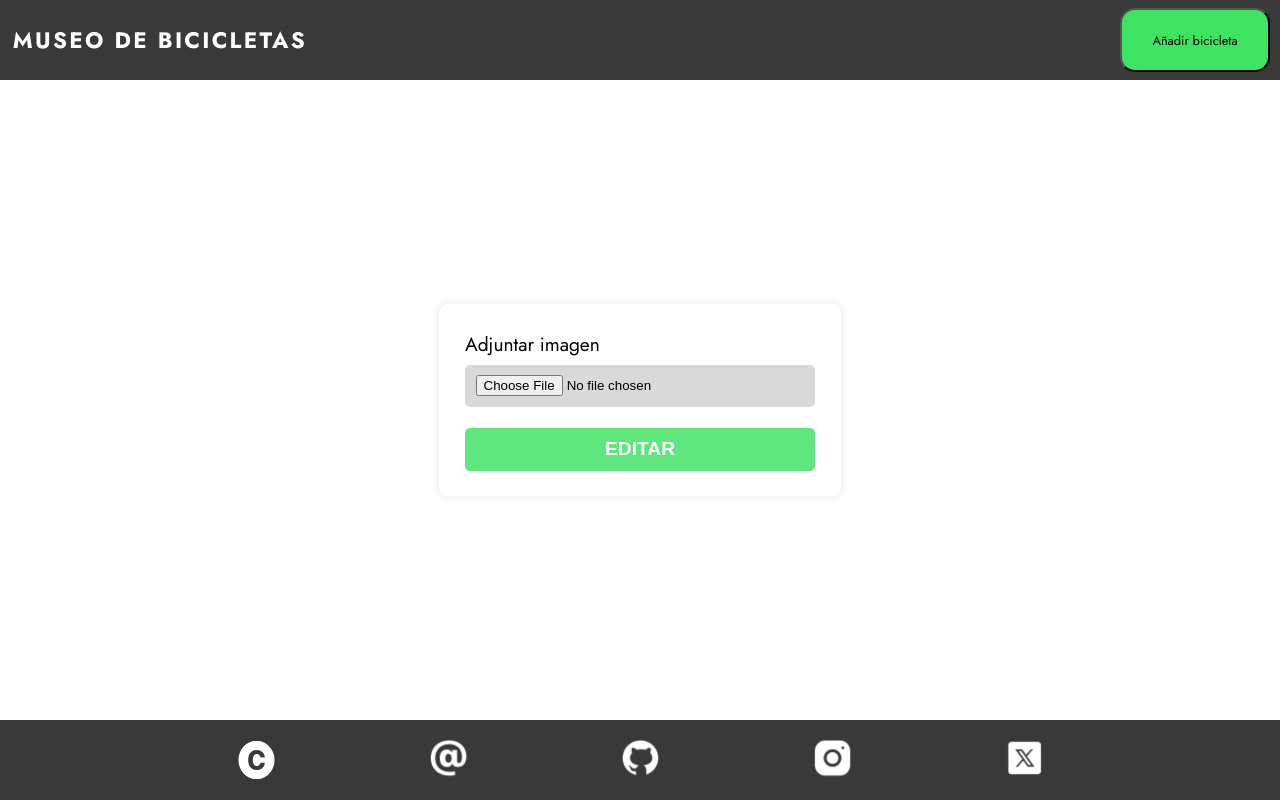
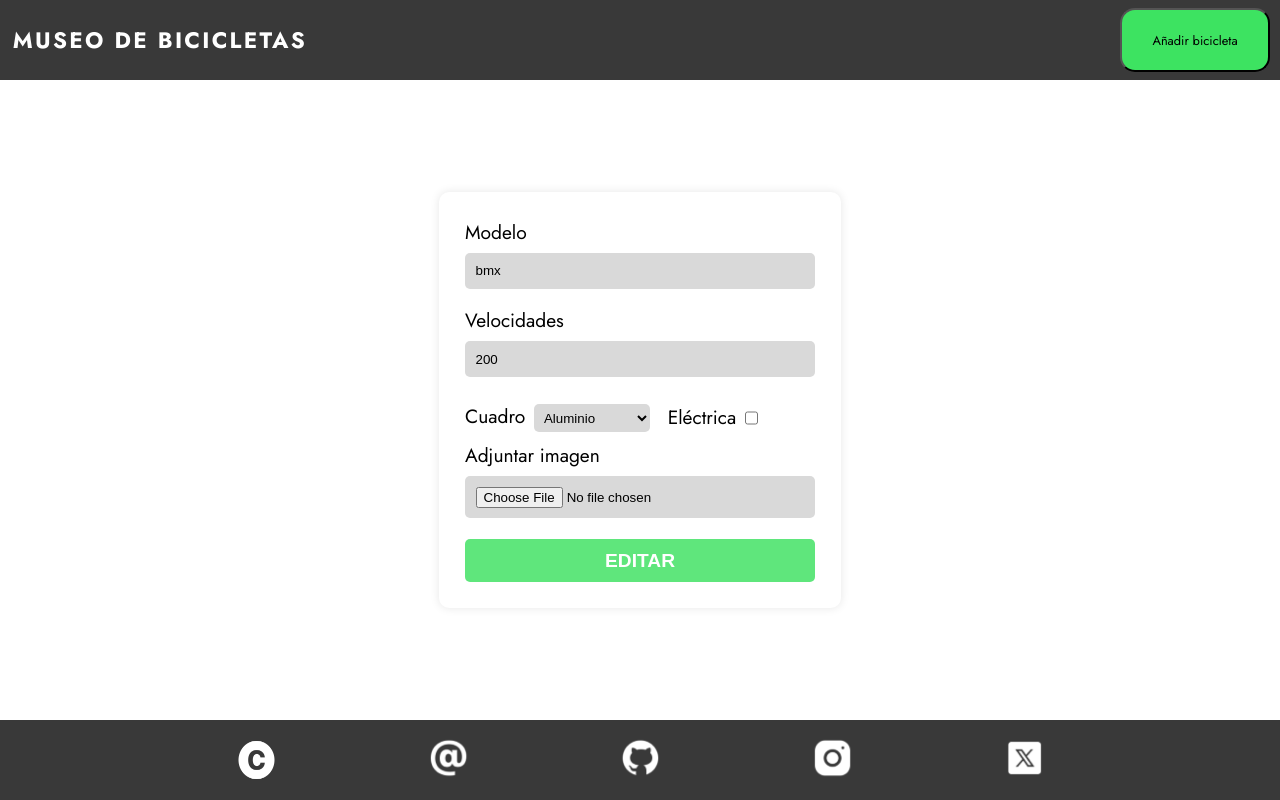
Before and after one commit to SarayAnta/proyecto05-museo, a React (Vite) app: page /Edit/1 in a window 1280 px wide. Built offline with nearby package versions, Linux system fonts and the light colour scheme; data requests are answered from the project's data file.

Commit message:
cloudinary working

```diff
--- a/server/db.json
+++ b/server/db.json
@@ -127,12 +127,28 @@
       "likes": 0
     },
     {
-      "image": "https://res.cloudinary.com/dlg7gpmha/image/upload/v1708944870/bicyclesmuseum/lyxqjqyve2gzeygnkgzi.png",
       "model": "bmx",
       "speeds": "3",
-      "frame": "Aluminio",
+      "frame": "Plástico",
+      "electric": true,
+      "image": "https://res.cloudinary.com/dlg7gpmha/image/upload/v1708945372/bicyclesmuseum/auylbtt4nyi4nmeozwjq.jpg",
+      "id": "14b7"
+    },
+    {
+      "id": "d146",
+      "model": "cloudinary api working ?",
+      "speeds": "200",
+      "frame": "Plástico",
+      "electric": true,
+      "image": "https://res.cloudinary.com/dlg7gpmha/image/upload/v1708945523/bicyclesmuseum/uve3bs8ydecycwlu9ozq.png"
+    },
+    {
+      "id": "51a6",
+      "model": "cloudinary api working ?",
+      "speeds": "200",
+      "frame": "Acero",
       "electric": false,
-      "id": "14b7"
+      "image": "https://res.cloudinary.com/dlg7gpmha/image/upload/v1708945646/bicyclesmuseum/vczju1c8z3g9qdmt1mrh.png"
     }
   ]
 }
--- a/src/components/edit/Edit.jsx
+++ b/src/components/edit/Edit.jsx
@@ -1,7 +1,8 @@
-import React, { useState, useEffect} from 'react';
+import React, { useState, useEffect } from 'react';
 import { useForm } from 'react-hook-form';
 import styled from 'styled-components';
 import { updateItem, getOneBicycle, uploadImage } from '../../services/service';
+
 import { useParams } from 'react-router';
 
 const StyledEdit = styled.div`
@@ -129,20 +130,19 @@ const Edit = () => {
     };
 
     fetchData();
-  }, [id, setValue])
+  }, [id, setValue]);
 
   const onSubmit = async (data) => {
     try {
       setLoading(true);
       const imageData = new FormData();
-      imageData.append("file", data.image[0]); // Agrega el archivo de imagen al FormData
-      imageData.append("upload_preset", "Presents_react"); // Agrega el preset de carga de Cloudinary
+      imageData.append("file", data.image[0]);
+      imageData.append("upload_preset", "Presents_react");
 
-      const response = await uploadImage(imageData); // Llama a la función para cargar la imagen en Cloudinary
+      const response = await uploadImage(imageData);
+      const updatedData = { ...data, image: response.secure_url };
 
-      const updatedData = { ...data, image: response.secure_url };
       await updateItem(id, updatedData);
-
       alert('¡Los datos del elemento han sido actualizados correctamente!');
       reset();
     } catch (error) {
@@ -155,15 +155,39 @@ const Edit = () => {
 
   return (
     <StyledEdit>
-      {/* Formulario para editar una bicicleta */}
       <form onSubmit={handleSubmit(onSubmit)}>
-        {/* Campos del formulario omitidos por brevedad */}
+        <div>
+          <label>Modelo</label>
+          <input className='model' type="text" {...register('model', { required: true })}/>
+          {errors.model?.type === 'required' && <p className="error-message">El campo modelo es requerido</p>}
+        </div>
+        <div>
+          <label>Velocidades</label>
+          <input className='speeding' type="text" {...register('speeds', { pattern: /^[0-9]{1,3}$/, required: true })}/>
+          {errors.speeds?.type === 'pattern' && <p className="error-message">La velocidad debe ser un valor numérico</p>}
+          {errors.speeds?.type === 'required' && <p className="error-message">El campo velocidades es requerido</p>}
+        </div>
+        <div className='cuadred'>
+          <div className='frame'>
+            <label>Cuadro</label>
+            <select {...register('frame')}>
+              <option value="Aluminio">Aluminio</option>
+              <option value="Acero">Acero</option>
+              <option value="Plástico">Plástico</option>
+              <option value="Carbono">Carbono</option>
+              <option value="Otros">Otros</option>
+            </select>
+          </div>
+          <div className='electric'>
+            <label>Eléctrica</label>
+            <input className="checkbox-css" type="checkbox" {...register('electric')} />
+          </div>
+        </div>
         <div>
           <label>Adjuntar imagen</label>
           <input type="file" {...register('image', { required: true })} />
           {errors.image && <p className="error-message">Por favor adjunta una imagen</p>}
         </div>
-        {/* Botón de envío */}
         <input type="submit" value="Editar" />
       </form>
     </StyledEdit>
--- a/src/components/newitem/NewItem.jsx
+++ b/src/components/newitem/NewItem.jsx
@@ -1,8 +1,8 @@
-import React from 'react';
-import { useForm } from "react-hook-form";
+import React, { useState, useRef } from 'react';
+import { useForm } from 'react-hook-form';
 import styled from 'styled-components';
-import { addBicycle } from '../../services/service';
-import { useRef } from 'react';
+import { addBicycle, uploadImage} from '../../services/service';
+
 
 const StyledNewItem = styled.div`
 
@@ -110,48 +110,52 @@ body {
   }
 `;
 
-const NewItem = () => {  // Añade el hook useNavigate a la importación de react-router-dom y declara una constante navigate que almacena el hook useNavigate
+const NewItem = () => {
+  const { register, formState: { errors }, handleSubmit, reset } = useForm();
+  const audioRef = useRef(null);
+  const [imageUrl, setImageUrl] = useState(""); // Estado para almacenar la URL de la imagen
 
-    const { register, formState: { errors }, handleSubmit, reset} = useForm(); // Desestructura los métodos register, errors y handleSubmit del hook useForm
-    const audioRef = useRef(null);
-
-    // Function to play sound
   const playSound = () => {
     if (audioRef.current) {
       audioRef.current.play();
     }
   };
-    const onSubmit = async (data) => {  // Crea una función asíncrona onSubmit que recibe un parámetro data y hace una petición a la API con el método addBicycle
-        const { success, error } = await addBicycle(data);  // Desestructura las propiedades success y error de la respuesta de la petición a la API con el método addBicycle
 
-        if (success) {  // Si success es true
-            // Mostrar mensaje de éxito
+  const onSubmit = async (data) => {
+    try {
+      const imageData = new FormData();
+      imageData.append("file", data.image[0]); // Agrega el archivo de imagen al FormData
+      imageData.append("upload_preset", "Presents_react"); // Agrega el preset de carga de Cloudinary
+
+      const response = await uploadImage(imageData); // Llama a la función para cargar la imagen en Cloudinary
+      setImageUrl(response.secure_url); // Almacena la URL de la imagen devuelta por Cloudinary
+
+      const bicycleData = { ...data, image: response.secure_url };
+      const { success, error } = await addBicycle(bicycleData);
+
+      if (success) {
         alert('¡La bicicleta fue añadida correctamente!');
-            // Reiniciar el formulario
         reset();
       } else {
-            // Mostrar mensaje de error
-            alert(error);  // Si success es false, muestra el mensaje de error
+        alert(error);
       }
+    } catch (error) {
+      console.error("Error al cargar la imagen:", error);
+      alert('Error al cargar la imagen. Por favor, intenta nuevamente.');
     }
+  };
 
   return (
     <StyledNewItem>
-    <audio ref={audioRef} src="src\assets\sound\7TSW2M4-bicycle-bell.mp3" />
       <form onSubmit={handleSubmit(onSubmit)}>
         <div>
           <label>Modelo</label>
-                <input className='model' type="text" {...register('model', {
-                    required: true,
-                })}/>
+          <input className='model' type="text" {...register('model', { required: true })}/>
           {errors.model?.type === 'required' && <p className="error-message">El campo modelo es requerido</p>}
         </div>
         <div>
           <label>Velocidades</label>
-                <input className='speeding' type="text" {...register('speeds', {
-                    pattern: /^[0-9]{1,3}$/,
-                    required: true,
-                })}/>
+          <input className='speeding' type="text" {...register('speeds', { pattern: /^[0-9]{1,3}$/, required: true })}/>
           {errors.speeds?.type === 'pattern' && <p className="error-message">La velocidad debe ser un valor numérico</p>}
           {errors.speeds?.type === 'required' && <p className="error-message">El campo velocidades es requerido</p>}
         </div>
@@ -172,18 +176,14 @@ const NewItem = () => {  // Añade el hook useNavigate a la importación de reac
           </div>
         </div>
         <div>
-                <label htmlFor="imageUpload">Img URL</label>
-                <input className="bicyclesimg" type="text" {...register('image', {
-                pattern: /^https?:\/\/[\w\-]+(\.[\w\-]+)+[/#?]?.*$/,
-                required:true,
-                })}/>
-                {errors.image?.type === 'pattern' && <p className="error-message">El formato de la url de la imagen es incorrecto</p>}
-                {errors.image?.type === 'required' && <p className="error-message">El campo url de la imagen es requerido</p>}
+          <label>Adjuntar imagen</label>
+          <input type="file" {...register('image', { required: true })} />
+          {errors.image && <p className="error-message">Por favor adjunta una imagen</p>}
         </div>
-            <input type="submit" value="Añadir" onClick={playSound}/>
+        <input type="submit" value="Añadir" onClick={playSound} />
       </form>
     </StyledNewItem>
   );
 }
 
-export default NewItem; // Exporta el componente NewItem para poder utilizarlo en otros archivos
+export default NewItem;
--- a/src/services/service.js
+++ b/src/services/service.js
@@ -83,7 +83,7 @@ export const getOneBicycle = async (id) => {
   }
 };
 
-//rying to add uploadimage
+//trying to add uploadimage
 
 export const uploadImage = async (imageData) => {
   try {
```
Lines whose indentation alone changed are shown as unchanged.
